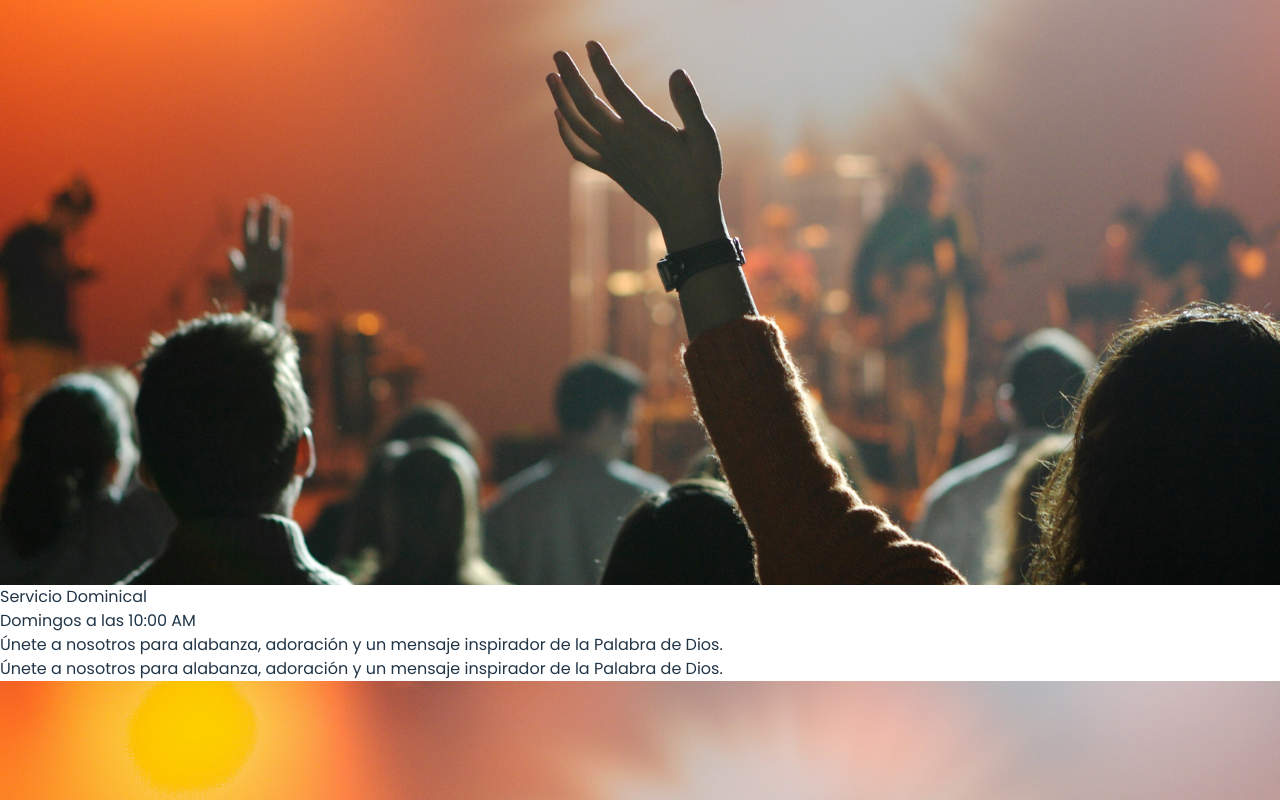
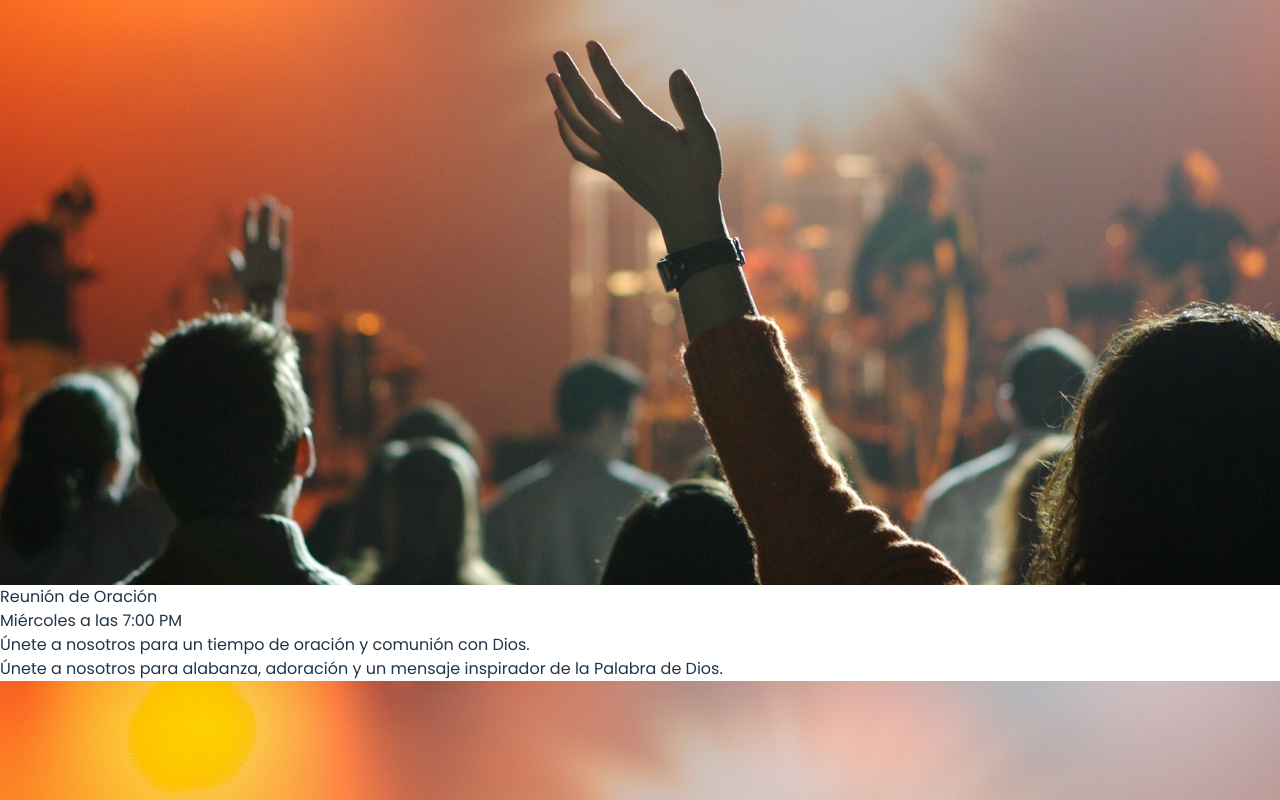
Before and after one commit to sebygalla/iglesia-el-encuentro, a React (Vite) app: page / in a window 1280 px wide. Shown: the part 2000-2800 px from the top of the page. Built offline with nearby package versions, Linux system fonts and the light colour scheme.

Commit message:
cambio de logo, con promps

```diff
--- a/src/components/Card.jsx
+++ b/src/components/Card.jsx
@@ -11,7 +11,7 @@ const Card = ({ image, title, subtitle, description }) => {
       {/* Contenido */}
       <div className="px-6 py-4">
         <h1 className="text-xl font-bold text-gray-800">{title}</h1>
-        <h3 className="text-md text-gray-600 mt-2">{subtitle}</h3>
+        <h3 className="text-sm text-blue-600 font-semibold mb-1">{subtitle}</h3>
         <p className="text-gray-700 mt-4">
         {description}
         </p>
--- a/src/components/Navbar.jsx
+++ b/src/components/Navbar.jsx
@@ -1,5 +1,6 @@
 import { useState, useEffect } from 'react';
 import { Link } from 'react-router-dom';
+import logo from '../assets/images/logo.png';
 
 function Navbar() {
   const [isMenuOpen, setIsMenuOpen] = useState(false);
@@ -36,7 +37,7 @@ function Navbar() {
           <div className="flex items-center">
             <Link to="/" className="flex-shrink-0 flex items-center">
               <img
-                src="/src/assets/images/logoBlanco.png"
+                src={logo}
                 alt="Logo Iglesia El Encuentro"
                 className="h-12 w-auto mr-3"
               />
--- a/src/pages/Home.jsx
+++ b/src/pages/Home.jsx
@@ -65,9 +65,10 @@ function Home() {
           <div className="grid grid-cols-1 place-items-center sm:grid-cols-2 md:grid-cols-3 gap-6 md:gap-8">
             <Card
               image={imgCard}
-              title="Servicio Dominical"
-              subtitle="Domingos a las 10:00 AM"
-              description="Únete a nosotros para alabanza, adoración y un mensaje inspirador de la Palabra de Dios."
+              title="Reunión de Oración"
+              subtitle="Miércoles a las 7:00 PM"
+              description="Únete a nosotros para un tiempo de oración y comunión con Dios."
+
             />
 
             <Card
```
Also changed, not shown: src/assets/images/logo.png (renamed from src/assets/images/logoBlanco.png).
